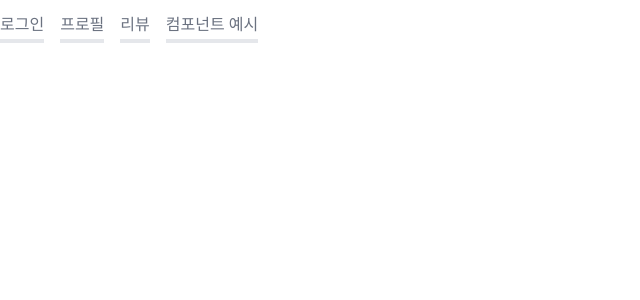
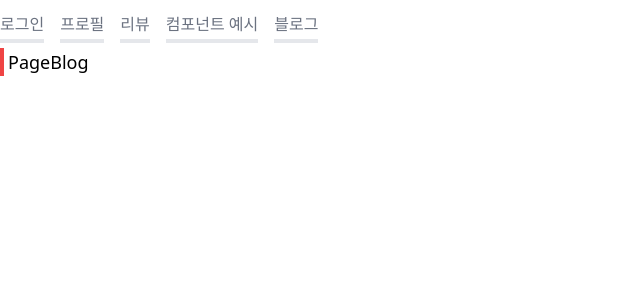
Before and after one commit to namuns/myproj-react, a React (Create React App) app: page /blog in a window 1280 px wide. Before the commit this address had no page. Shown: the top 300 px of the page, without its empty margins (0-640 px from the left). Built offline with nearby package versions, Linux system fonts and the light colour scheme.

Commit message:
blog 페이지 레이아웃 생성

```diff
--- a/src/App.js
+++ b/src/App.js
@@ -7,6 +7,7 @@ import { Route, Routes, Navigate } from 'react-router-dom';
 import ReviewForm from 'pages/reviews/ReviewForm';
 
 import './App.css';
+import PageBlog from 'pages/blog/PageBlog';
 
 function App() {
   return (
@@ -19,6 +20,7 @@ function App() {
         <Route path="/reviews/" element={<ReviewList />} />
         <Route path="reviews/new/" element={<ReviewForm />} />
         <Route path="/examples/components/" element={<Components />} />
+        <Route path="/blog/" element={<PageBlog />} />
       </Routes>
     </div>
   );
--- a/src/components/TopNav.jsx
+++ b/src/components/TopNav.jsx
@@ -16,6 +16,9 @@ function TopNav() {
         <li>
           <MyLink to="/examples/components/">컴포넌트 예시</MyLink>
         </li>
+        <li>
+          <MyLink to="/blog/">블로그</MyLink>
+        </li>
       </ul>
     </div>
   );
--- /dev/null
+++ b/src/pages/blog/PageBlog.jsx
@@ -0,0 +1,8 @@
+function PageBlog() {
+  return (
+    <div className="text-lg border-l-4 border-red-500 pl-1 mb-2">
+      <h2>PageBlog</h2>
+    </div>
+  );
+}
+export default PageBlog;
--- a/src/pages/reviews/ReviewForm.jsx
+++ b/src/pages/reviews/ReviewForm.jsx
@@ -1,6 +1,6 @@
 function ReviewForm() {
   return (
-    <div>
+    <div className="text-xs bg-gray-100 p-1 border border-gray-600 overflow-x-scroll h-40">
       <h2>Review Form</h2>
     </div>
   );
```
